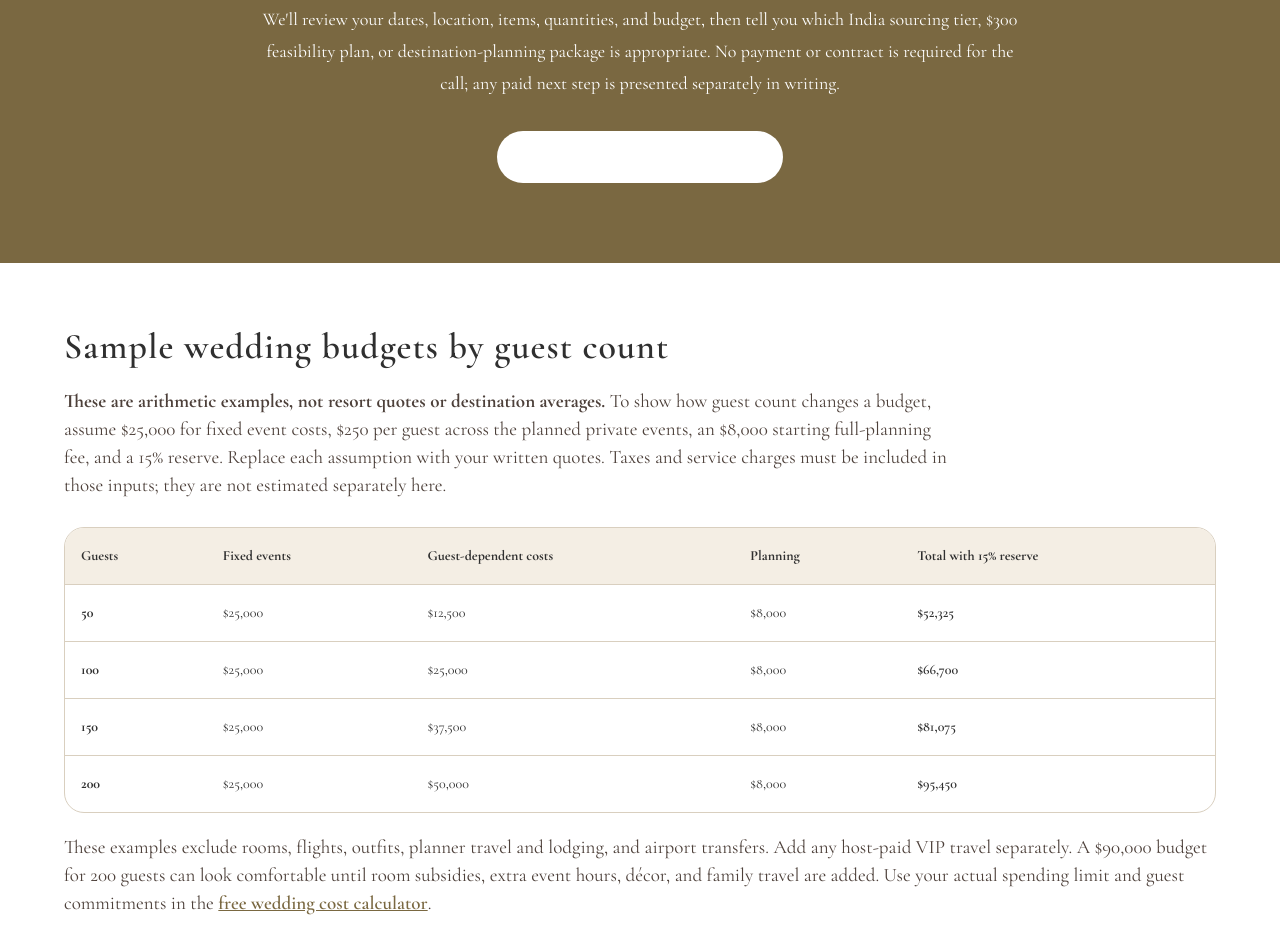
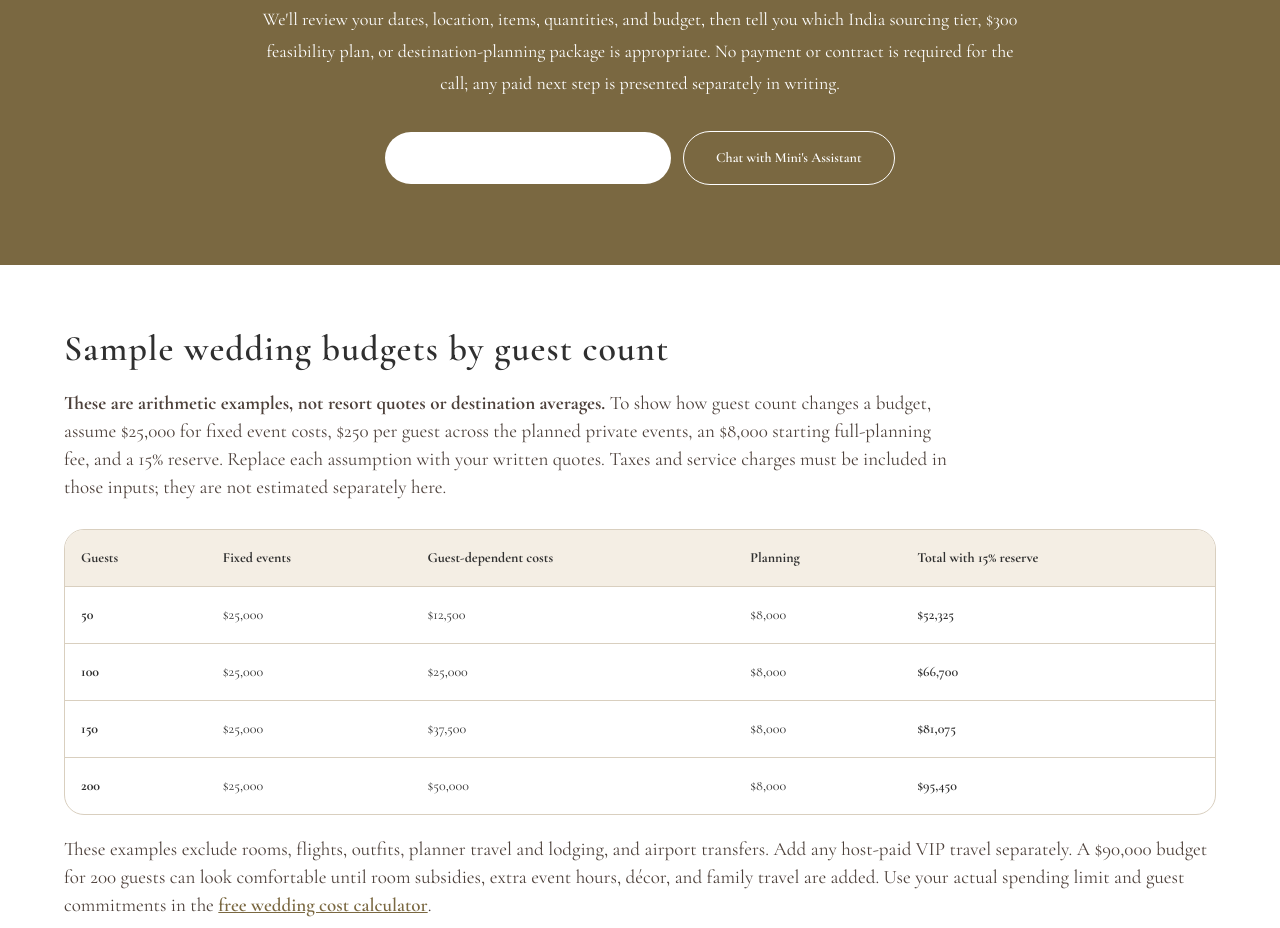
Before and after one commit to leylabernie/v0-ceremony-verse-wedding-concierge, a Next.js app: page /pricing in a window 1280 px wide. Shown: the part 8460-9388 px from the top of the page. Built offline with nearby package versions, Linux system fonts and the light colour scheme; no server answers.

Commit message:
feat: add Chat with Mini's Assistant CTA buttons

```diff
--- a/app/destination-wedding-feasibility-plan/page.tsx
+++ b/app/destination-wedding-feasibility-plan/page.tsx
@@ -5,6 +5,7 @@ import {
   destinationFeasibilityPlan,
 } from "@/lib/destination-feasibility-plan"
 import { buildBreadcrumb, buildFaqSchema, buildMetadata, buildServiceSchema, JsonLd } from "@/lib/seo"
+import { ChatWithMinisAssistantButton } from "@/components/chat-with-minis-assistant-button"
 
 export const metadata = buildMetadata({
   path: destinationFeasibilityPlan.href,
@@ -83,6 +84,7 @@ export default function DestinationWeddingFeasibilityPlanPage() {
             >
               Schedule a Free 30-Minute Consultation
             </Link>
+            <ChatWithMinisAssistantButton variant="light" source="feasibility-hero" className="px-8 py-4" />
             <span className="text-sm !text-white/70">No payment is collected through the inquiry form.</span>
           </div>
         </div>
@@ -191,12 +193,15 @@ export default function DestinationWeddingFeasibilityPlanPage() {
           <p className="mx-auto mt-5 max-w-2xl text-lg leading-8 !text-white/85">
             The free consultation determines whether CeremonyVerse can help with your needs and whether the {destinationFeasibilityPlan.shortName} is the appropriate next step. There is no payment or contract required to submit the inquiry.
           </p>
-          <Link
-            href={destinationFeasibilityPlan.contactHref}
-            className="mt-8 inline-flex rounded-full bg-white px-8 py-4 text-sm font-semibold !text-[#1f1f1f]"
-          >
-            Schedule a Free 30-Minute Consultation
-          </Link>
+          <div className="mt-8 flex flex-col items-center justify-center gap-3 sm:flex-row">
+            <Link
+              href={destinationFeasibilityPlan.contactHref}
+              className="inline-flex rounded-full bg-white px-8 py-4 text-sm font-semibold !text-[#1f1f1f]"
+            >
+              Schedule a Free 30-Minute Consultation
+            </Link>
+            <ChatWithMinisAssistantButton variant="light" source="feasibility-final" className="px-8 py-4" />
+          </div>
         </div>
       </section>
     </main>
--- a/app/pricing/page.tsx
+++ b/app/pricing/page.tsx
@@ -1,5 +1,6 @@
 import Link from "next/link"
 import { WeddingBudgetExamples } from "@/components/wedding-budget-examples"
+import { ChatWithMinisAssistantButton } from "@/components/chat-with-minis-assistant-button"
 import { SeoNav } from "@/components/seo-nav"
 import {
   buildBreadcrumb,
@@ -422,9 +423,12 @@ export default function PricingPage() {
             sourcing tier, $300 feasibility plan, or destination-planning package is appropriate. No payment or
             contract is required for the call; any paid next step is presented separately in writing.
           </p>
-          <Link href="/contact/" className="inline-flex rounded-full bg-white px-8 py-4 text-sm font-semibold text-[#1f1f1f]">
-            Schedule a Free 30-Minute Consultation
-          </Link>
+          <div className="flex flex-col items-center justify-center gap-3 sm:flex-row">
+            <Link href="/contact/" className="inline-flex rounded-full bg-white px-8 py-4 text-sm font-semibold text-[#1f1f1f]">
+              Schedule a Free 30-Minute Consultation
+            </Link>
+            <ChatWithMinisAssistantButton variant="light" source="pricing-final" className="px-8 py-4" />
+          </div>
         </div>
       </section>
       <WeddingBudgetExamples />
--- /dev/null
+++ b/components/chat-with-minis-assistant-button.tsx
@@ -0,0 +1,45 @@
+"use client";
+
+import { openMinisAssistant } from "@/components/MinisAssistantWidget";
+import { trackEvent } from "@/lib/analytics";
+
+/**
+ * Secondary CTA that opens Mini's Assistant chat widget. Rendered ALONGSIDE
+ * (never replacing) the existing "Schedule Free Consultation" button.
+ *
+ * Styled as a ghost/outline button using the existing design-system accent
+ * (--cv-accent / #7a6841). No new colors are introduced. Callers may pass an
+ * optional `variant` to render the light outline used on dark hero/footer
+ * sections.
+ */
+export function ChatWithMinisAssistantButton({
+  className = "",
+  variant = "accent",
+  source,
+}: {
+  className?: string;
+  /** "accent" = brand outline on light bg; "light" = white outline on dark bg. */
+  variant?: "accent" | "light";
+  /** Optional analytics label for where the button was clicked. */
+  source?: string;
+}) {
+  const base =
+    "inline-flex items-center justify-center rounded-full border px-7 py-3.5 text-sm font-semibold transition";
+  const styles =
+    variant === "light"
+      ? "border-white text-white hover:bg-white hover:text-[#1f1f1f]"
+      : "border-[#7a6841] text-[#7a6841] hover:bg-[#7a6841] hover:text-white";
+
+  return (
+    <button
+      type="button"
+      onClick={() => {
+        trackEvent("chat_widget_open", { source: source ?? "cta_button" });
+        openMinisAssistant();
+      }}
+      className={`${base} ${styles} ${className}`.trim()}
+    >
+      Chat with Mini&apos;s Assistant
+    </button>
+  );
+}
--- a/components/pages/home-page.tsx
+++ b/components/pages/home-page.tsx
@@ -2,6 +2,7 @@ import Image from "next/image"
 import Link from "next/link"
 import { destinationPackagePricingNote, mexicoAvailabilityMessage, mexicoPackages } from "@/lib/mexico-packages"
 import { destinationFeasibilityPlan } from "@/lib/destination-feasibility-plan"
+import { ChatWithMinisAssistantButton } from "@/components/chat-with-minis-assistant-button"
 
 // Design: Editorial Proof, Not Pageantry. Preserve the existing charcoal, parchment,
 // antique-gold, serif-led CeremonyVerse visual system while helping a prospective bride
@@ -236,6 +237,7 @@ export function HomePage() {
               >
                 Schedule Free Consultation
               </Link>
+              <ChatWithMinisAssistantButton variant="light" source="homepage-hero" className="px-7 py-4" />
               <Link
                 href="/before-signing-indian-wedding-resort-proposal/"
                 className="inline-flex items-center justify-center rounded-full border border-white/60 px-7 py-4 text-sm font-semibold text-white transition hover:bg-white/10"
@@ -596,9 +598,12 @@ export function HomePage() {
             Your first 30-minute consultation is free. We&apos;ll separate the event budget from rooms and travel,
             identify the right destination-planning scope, and explain any paid next step before you decide.
           </p>
-          <Link href="/contact/?service=mexico&from=homepage-final" className="inline-flex items-center justify-center rounded-full bg-white px-8 py-4 text-sm font-semibold text-[#1f1f1f]">
-            Schedule Free Consultation
-          </Link>
+          <div className="flex flex-col items-center justify-center gap-3 sm:flex-row">
+            <Link href="/contact/?service=mexico&from=homepage-final" className="inline-flex items-center justify-center rounded-full bg-white px-8 py-4 text-sm font-semibold text-[#1f1f1f]">
+              Schedule Free Consultation
+            </Link>
+            <ChatWithMinisAssistantButton variant="light" source="homepage-final" className="px-8 py-4" />
+          </div>
         </div>
       </section>
     </main>
```
